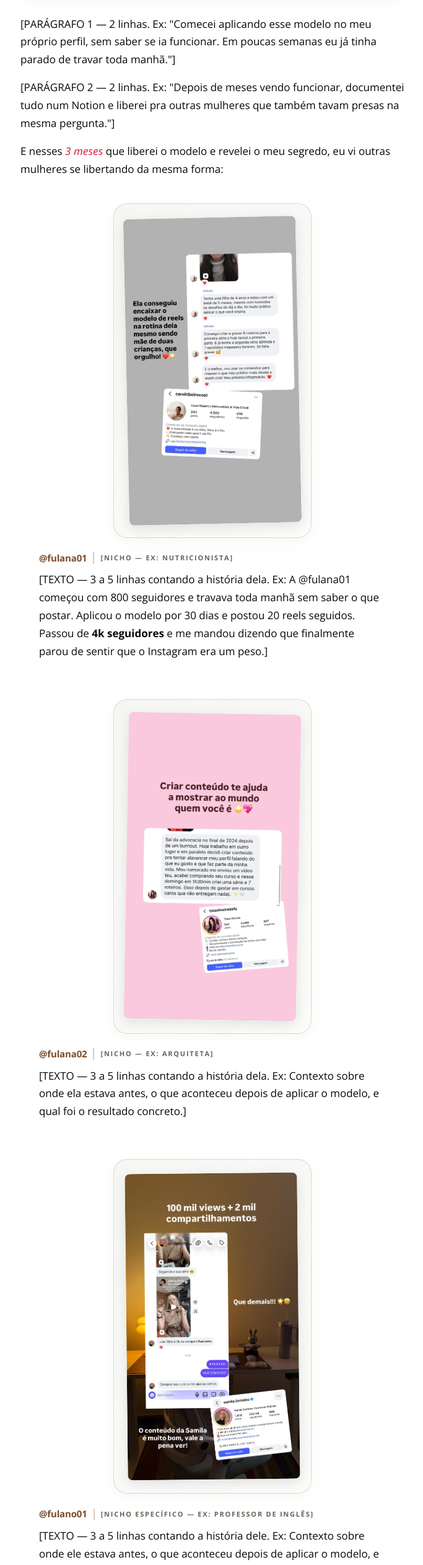
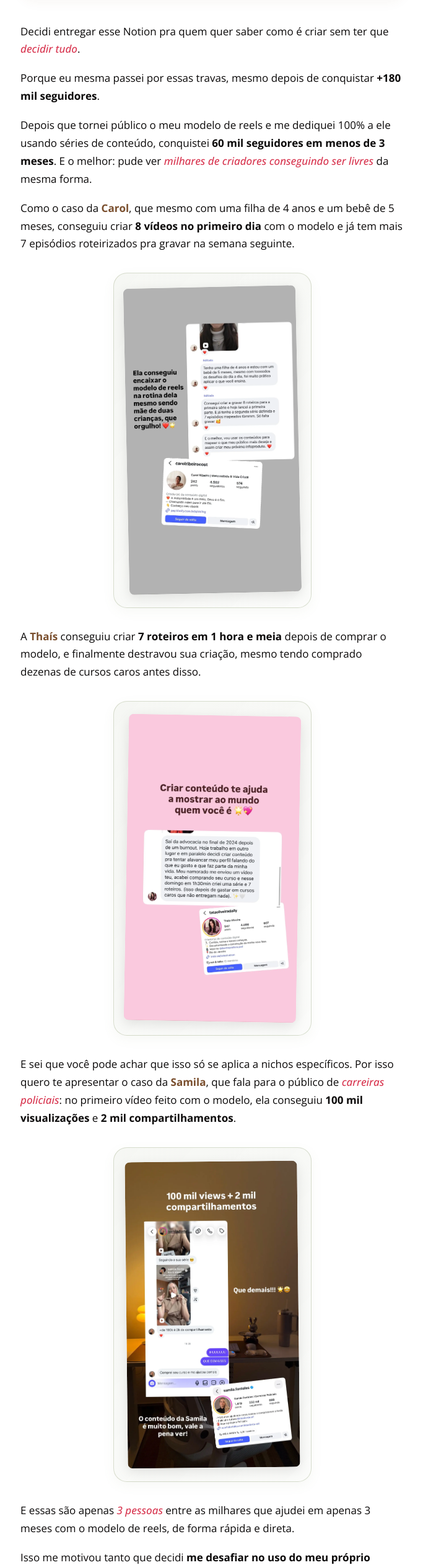
Before and after one commit to LeislinEduarda/obrigado-black, a plain HTML site: page index.html in a window 1280 px wide. Shown: the part 5100-7625 px from the top of the page at 62% size, without its empty margins (297-980 px from the left). Drawn offline with nearby package versions, Linux system fonts and the light colour scheme.

Commit message:
index.html

```diff
--- a/index.html
+++ b/index.html
@@ -1467,6 +1467,55 @@ src="https://www.facebook.com/tr?id=1292839838840770&ev=PageView&noscript=1"
     border-bottom: 1px dotted rgba(122, 79, 46, 0.5);
     padding-bottom: 1px;
   }
+
+  /* Narrativa contínua — parágrafos naturais com prints intercalados */
+  .story-narrative {
+    max-width: 620px;
+    margin: 0 auto;
+    font-size: var(--fs-body);
+    line-height: 1.7;
+    color: var(--text);
+  }
+
+  .story-narrative p {
+    margin-bottom: 18px;
+  }
+
+  .story-narrative p:last-child {
+    margin-bottom: 0;
+  }
+
+  .story-narrative p em {
+    font-style: italic;
+    font-weight: 500;
+    color: var(--berry);
+  }
+
+  .story-narrative p strong {
+    font-weight: 700;
+  }
+
+  .story-narrative .name {
+    font-weight: 700;
+    color: var(--brown);
+  }
+
+  /* Prints ficam standalone dentro da narrativa */
+  .story-narrative .story-print {
+    margin: 32px auto;
+    display: block;
+    max-width: 320px;
+    width: 100%;
+    padding: 22px 20px;
+    background: linear-gradient(135deg, rgba(125, 143, 93, 0.07), rgba(125, 143, 93, 0.03));
+    border: 1.5px solid rgba(125, 143, 93, 0.28);
+    border-radius: 22px;
+    box-shadow: 0 6px 20px rgba(125, 143, 93, 0.06);
+  }
+
+  .story-narrative .story-print:nth-of-type(1) img { transform: rotate(-1.2deg); }
+  .story-narrative .story-print:nth-of-type(2) img { transform: rotate(1deg); }
+  .story-narrative .story-print:nth-of-type(3) img { transform: rotate(-0.6deg); }
 
   /* PRINTS orgânicos: um abaixo do outro, contínuo */
   .story-prints {
@@ -2747,15 +2796,9 @@ src="https://www.facebook.com/tr?id=1292839838840770&ev=PageView&noscript=1"
     .story-text { font-size: 15.5px; }
     .story-author { margin-bottom: 32px; }
 
-    .story-prints { gap: 32px; margin: 26px auto 0; }
-    .story-print-item { gap: 18px; }
-    .story-print { max-width: 260px; padding: 18px 16px; border-radius: 18px; }
-    .story-print-context { font-size: 14.5px; }
-    .story-print-name { font-size: 14px; }
-    .story-print-niche { font-size: 10px; letter-spacing: 0.14em; }
-    .story-print-item:nth-child(1) .story-print img { transform: rotate(-1deg); }
-    .story-print-item:nth-child(2) .story-print img { transform: rotate(0.8deg); }
-    .story-print-item:nth-child(3) .story-print img { transform: rotate(-0.4deg); }
+    .story-narrative { font-size: 15.5px; }
+    .story-narrative p { margin-bottom: 16px; }
+    .story-narrative .story-print { max-width: 260px; padding: 18px 16px; border-radius: 18px; margin: 28px auto; }
     .impact-cell { border-right: 0; border-bottom: 1px solid var(--hairline); padding-bottom: 14px; flex-direction: row; gap: 12px; justify-content: center; align-items: center; }
     .impact-cell:last-child { border-bottom: 0; padding-bottom: 0; }
     .impact-num { font-size: 32px; }
@@ -3097,10 +3140,10 @@ src="https://www.facebook.com/tr?id=1292839838840770&ev=PageView&noscript=1"
   <section class="sect reveal">
     <div class="container">
 
-      <!-- HISTÓRIA (fluida, sem card) -->
+      <!-- HISTÓRIA (narrativa contínua com prints intercalados) -->
       <div class="story">
 
-        <!-- Card 1: Quem sou eu -->
+        <!-- Card das fotos -->
         <div class="story-author">
           <div class="story-photos">
             <div class="story-photo">
@@ -3110,56 +3153,39 @@ src="https://www.facebook.com/tr?id=1292839838840770&ev=PageView&noscript=1"
               <img src="https://raw.githubusercontent.com/LeislinEduarda/obrigado-black/main/gravar.webp" alt="Gravando reels">
             </div>
           </div>
-
-          <div class="story-text">
-            <p>[PARÁGRAFO 1 — 2 linhas. Ex: "Comecei aplicando esse modelo no meu próprio perfil, sem saber se ia funcionar. Em poucas semanas eu já tinha parado de travar toda manhã."]</p>
-
-            <p>[PARÁGRAFO 2 — 2 linhas. Ex: "Depois de meses vendo funcionar, documentei tudo num Notion e liberei pra outras mulheres que também tavam presas na mesma pergunta."]</p>
-
-            <p>E nesses <em>3 meses</em> que liberei o modelo e revelei o meu segredo, eu vi outras mulheres se libertando da mesma forma:</p>
-          </div>
-        </div>
-
-        <!-- PRINTS orgânicos: um abaixo do outro, com contexto -->
-        <div class="story-prints">
-          <div class="story-print-item">
+        </div>
+
+        <!-- Narrativa: texto → print → texto → print → texto → print → texto -->
+        <div class="story-narrative">
+
+          <p>Decidi entregar esse Notion pra quem quer saber como é criar sem ter que <em>decidir tudo</em>.</p>
+
+          <p>Porque eu mesma passei por essas travas, mesmo depois de conquistar <strong>+180 mil seguidores</strong>.</p>
+
+          <p>Depois que tornei público o meu modelo de reels e me dediquei 100% a ele usando séries de conteúdo, conquistei <strong>60 mil seguidores em menos de 3 meses</strong>. E o melhor: pude ver <em>milhares de criadores conseguindo ser livres</em> da mesma forma.</p>
+
+          <p>Como o caso da <span class="name">Carol</span>, que mesmo com uma filha de 4 anos e um bebê de 5 meses, conseguiu criar <strong>8 vídeos no primeiro dia</strong> com o modelo e já tem mais 7 episódios roteirizados pra gravar na semana seguinte.</p>
+
           <figure class="story-print">
-              <img src="https://raw.githubusercontent.com/LeislinEduarda/obrigado-black/main/feedback1.webp" alt="Print da @fulana01">
+            <img src="https://raw.githubusercontent.com/LeislinEduarda/obrigado-black/main/feedback1.webp" alt="Depoimento da Carol">
           </figure>
-            <div class="story-print-body">
-              <div class="story-print-header">
-                <span class="story-print-name">@fulana01</span>
-                <span class="story-print-niche">[nicho — ex: nutricionista]</span>
-              </div>
-              <p class="story-print-context">[TEXTO — 3 a 5 linhas contando a história dela. Ex: A @fulana01 começou com 800 seguidores e travava toda manhã sem saber o que postar. Aplicou o modelo por 30 dias e postou 20 reels seguidos. Passou de <strong>4k seguidores</strong> e me mandou dizendo que finalmente parou de sentir que o Instagram era um peso.]</p>
-            </div>
-          </div>
-
-          <div class="story-print-item">
+
+          <p>A <span class="name">Thaís</span> conseguiu criar <strong>7 roteiros em 1 hora e meia</strong> depois de comprar o modelo, e finalmente destravou sua criação, mesmo tendo comprado dezenas de cursos caros antes disso.</p>
+
           <figure class="story-print">
-              <img src="https://raw.githubusercontent.com/LeislinEduarda/obrigado-black/main/feedback2.webp" alt="Print da @fulana02">
+            <img src="https://raw.githubusercontent.com/LeislinEduarda/obrigado-black/main/feedback2.webp" alt="Depoimento da Thaís">
           </figure>
-            <div class="story-print-body">
-              <div class="story-print-header">
-                <span class="story-print-name">@fulana02</span>
-                <span class="story-print-niche">[nicho — ex: arquiteta]</span>
-              </div>
-              <p class="story-print-context">[TEXTO — 3 a 5 linhas contando a história dela. Ex: Contexto sobre onde ela estava antes, o que aconteceu depois de aplicar o modelo, e qual foi o resultado concreto.]</p>
-            </div>
-          </div>
-
-          <div class="story-print-item">
+
+          <p>E sei que você pode achar que isso só se aplica a nichos específicos. Por isso quero te apresentar o caso da <span class="name">Samila</span>, que fala para o público de <em>carreiras policiais</em>: no primeiro vídeo feito com o modelo, ela conseguiu <strong>100 mil visualizações</strong> e <strong>2 mil compartilhamentos</strong>.</p>
+
           <figure class="story-print">
-              <img src="https://raw.githubusercontent.com/LeislinEduarda/obrigado-black/main/feedback3.webp" alt="Print do @fulano01">
+            <img src="https://raw.githubusercontent.com/LeislinEduarda/obrigado-black/main/feedback3.webp" alt="Depoimento da Samila">
           </figure>
-            <div class="story-print-body">
-              <div class="story-print-header">
-                <span class="story-print-name">@fulano01</span>
-                <span class="story-print-niche">[nicho específico — ex: professor de inglês]</span>
-              </div>
-              <p class="story-print-context">[TEXTO — 3 a 5 linhas contando a história dele. Ex: Contexto sobre onde ele estava antes, o que aconteceu depois de aplicar o modelo, e qual foi o resultado concreto.]</p>
-            </div>
-          </div>
+
+          <p>E essas são apenas <em>3 pessoas</em> entre as milhares que ajudei em apenas 3 meses com o modelo de reels, de forma rápida e direta.</p>
+
+          <p>Isso me motivou tanto que decidi <strong>me desafiar no uso do meu próprio modelo</strong>.</p>
+
         </div>
       </div>
 
```
Lines whose indentation alone changed are shown as unchanged.
